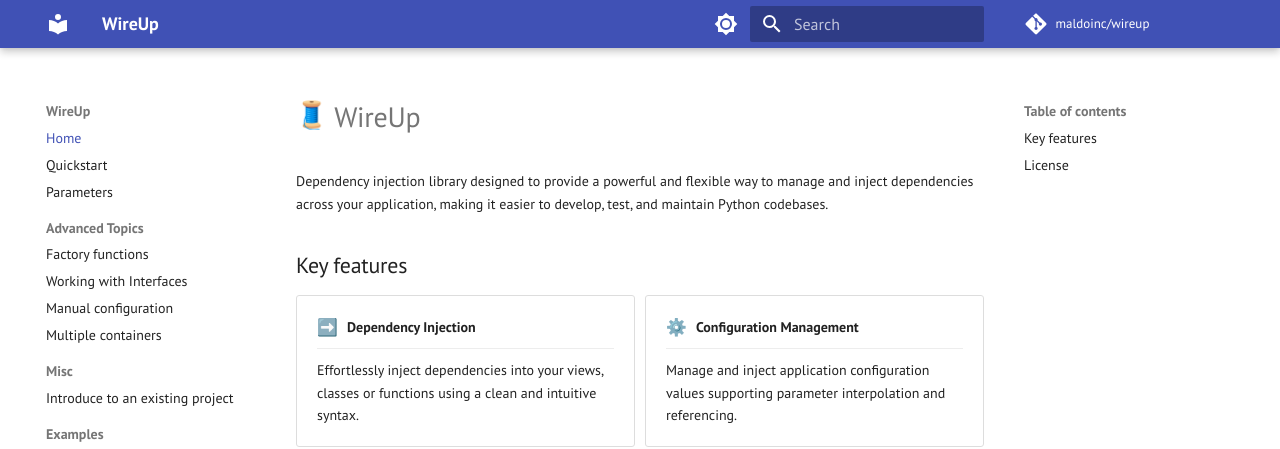
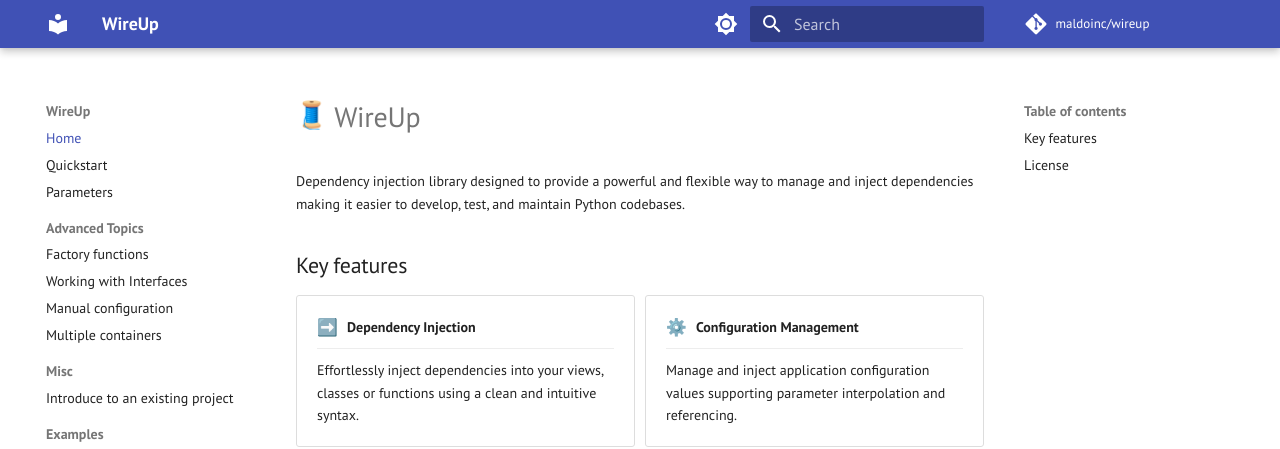
Before and after one commit to maldoinc/wireup, an MkDocs documentation site: the page built from docs/pages/index.md, in a window 1280 px wide. Shown: the top 449 px of the page. Built offline with MkDocs 1.6.1 and Material for MkDocs 9.7.7, drawn with Linux system fonts in a browser that asks for light colours; emoji names are drawn with the system emoji font; some web fonts are replaced; comment, search, counter and statistics services are not loaded.

Commit message:
Docs update

```diff
--- a/docs/pages/index.md
+++ b/docs/pages/index.md
@@ -1,8 +1,7 @@
 # :thread: WireUp
 
 Dependency injection library designed to provide a powerful and flexible way to
-manage and inject dependencies across your application,
-making it easier to develop, test, and maintain Python codebases.
+manage and inject dependencies making it easier to develop, test, and maintain Python codebases.
 
 ## Key features
 
--- a/docs/pages/stylesheets/extra.css
+++ b/docs/pages/stylesheets/extra.css
@@ -23,10 +23,13 @@ dd, dd p {
 
 .card {
     flex: 0 1 calc(50% - 5px);
-    background-color: #ffffff;
     border: 1px solid #ddd;
     border-radius: 3px;
     padding: 20px;
+}
+
+body[data-md-color-scheme="slate"] .card {
+    border: 1px solid var(--md-default-fg-color--lightest) !important;
 }
 
 .card-title{
```
Also changed, not shown: docs/pages/factory_functions.md (+14 -0 lines), docs/pages/manual_configuration.md (+11 -0 lines), docs/pages/quickstart.md (+3 -3 lines).
